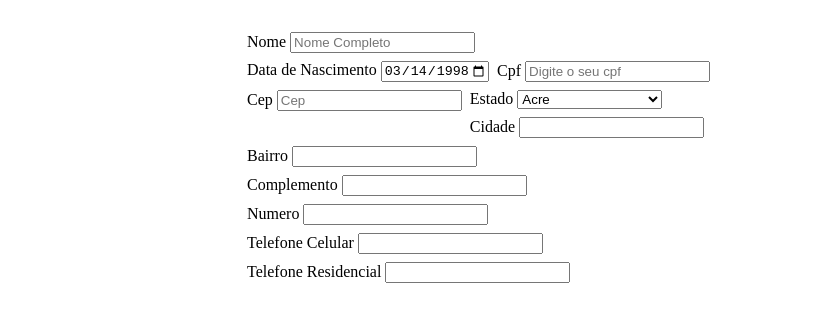
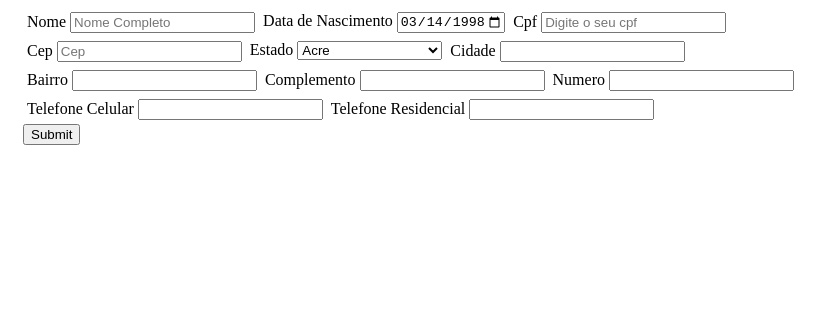
Before and after one commit to spirandeli/Formulario, a React (Create React App) app: page / in a window 1280 px wide. Shown: the top 322 px of the page, without its empty margins (0-834 px from the left). Built offline with nearby package versions, Linux system fonts and the light colour scheme.

Commit message:
botao enviar e form

```diff
--- a/src/App.css
+++ b/src/App.css
@@ -3,6 +3,10 @@ div#form {
     margin-bottom: 200px;
     margin-left: 200px;
     width: 40%;
-    height: 200px;
+
 
 }
+
+input {
+
+}
--- a/src/App.js
+++ b/src/App.js
@@ -5,7 +5,7 @@ import './App.css'
 
 function App() {
   return (
-      <div id="form">
+        <form>
         <Container>
           <Row>
             <Column mobile='6' tablet='12' desktop='6'>
@@ -57,8 +57,9 @@ function App() {
                     <label> Telefone Residencial </ label>
                     <input type="number" name = "numeroResidencial" id = "numeroResidencial"/></Column>
             </Row>
+            <input type="submit" name="Enviar"/>
         </Container>
-      </div>
+        </form>
   );
 }
 
--- a/src/Component/Formulario/index.js
+++ b/src/Component/Formulario/index.js
@@ -11,7 +11,7 @@ export const Container = styled.div`
     &:before,
     &:after {
         content: " ";
-    display: grid;
+    display: table;
     }
     &after {
         clear: both;
@@ -20,13 +20,13 @@ export const Container = styled.div`
 
 export const Row = styled.div`
     width: 100%;
-    heigth: auto;
+    height: auto;
     float: left;
     box-sizing: border-box;
     &:before,
     &:after {
         content:" ";
-    display: grid;
+    display: table;
     }
     &:after {
         clear:both;
@@ -36,7 +36,7 @@ export const Row = styled.div`
 function getWidthGrid(value) {
     if (!value) return;
 
-    let width = value /11*100;
+    let width = value /12*100;
     return `width: ${width}%;`;
 }
 
@@ -45,7 +45,7 @@ export const Column = styled.div`
     padding: .25rem;
     min-height: 1px:
     box-sizing: border-box:
-    position: relative;
+
 
     @media only screen and (max-width: 768px) {
         ${({ mobile }) => mobile && getWidthGrid(mobile)}
```
